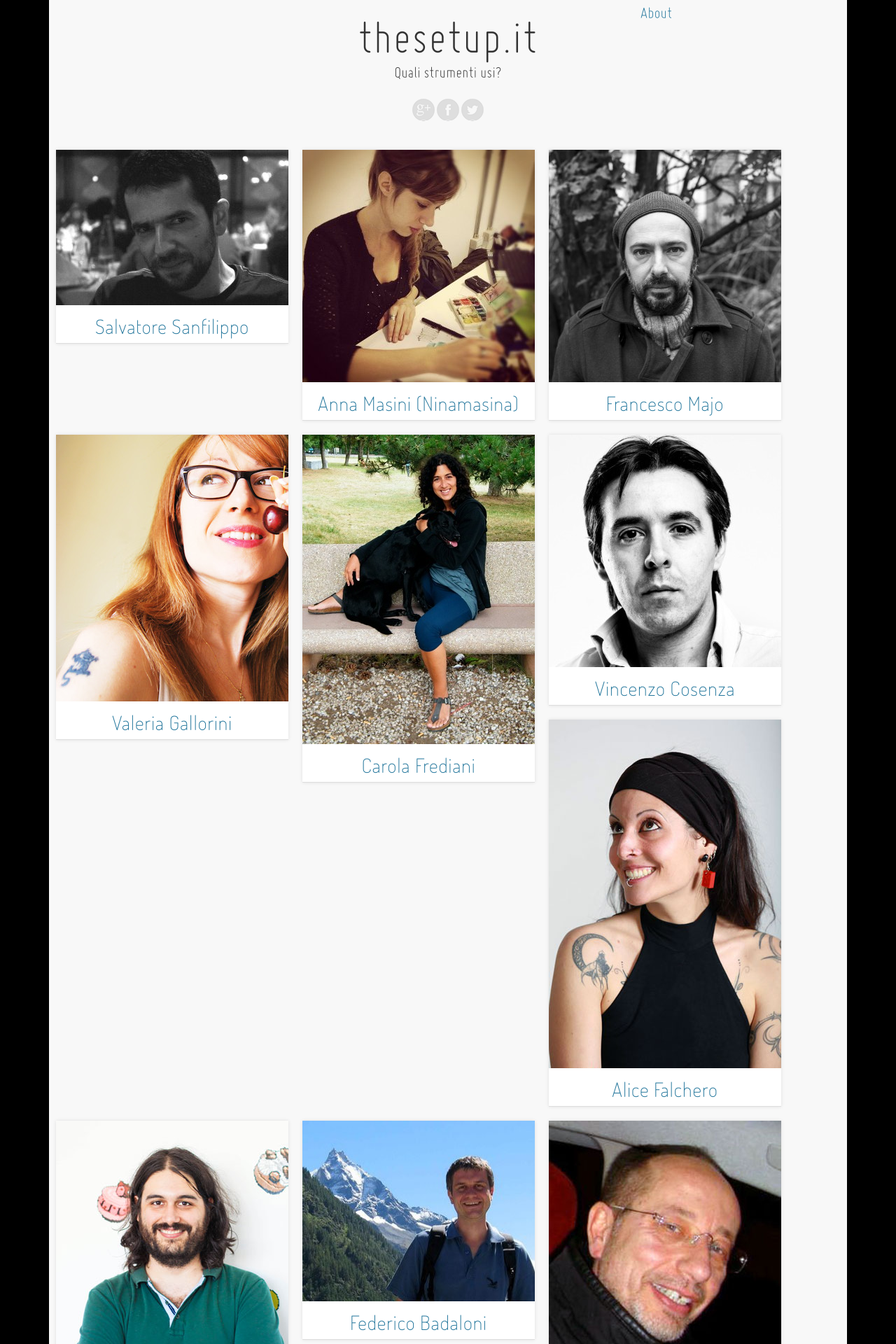
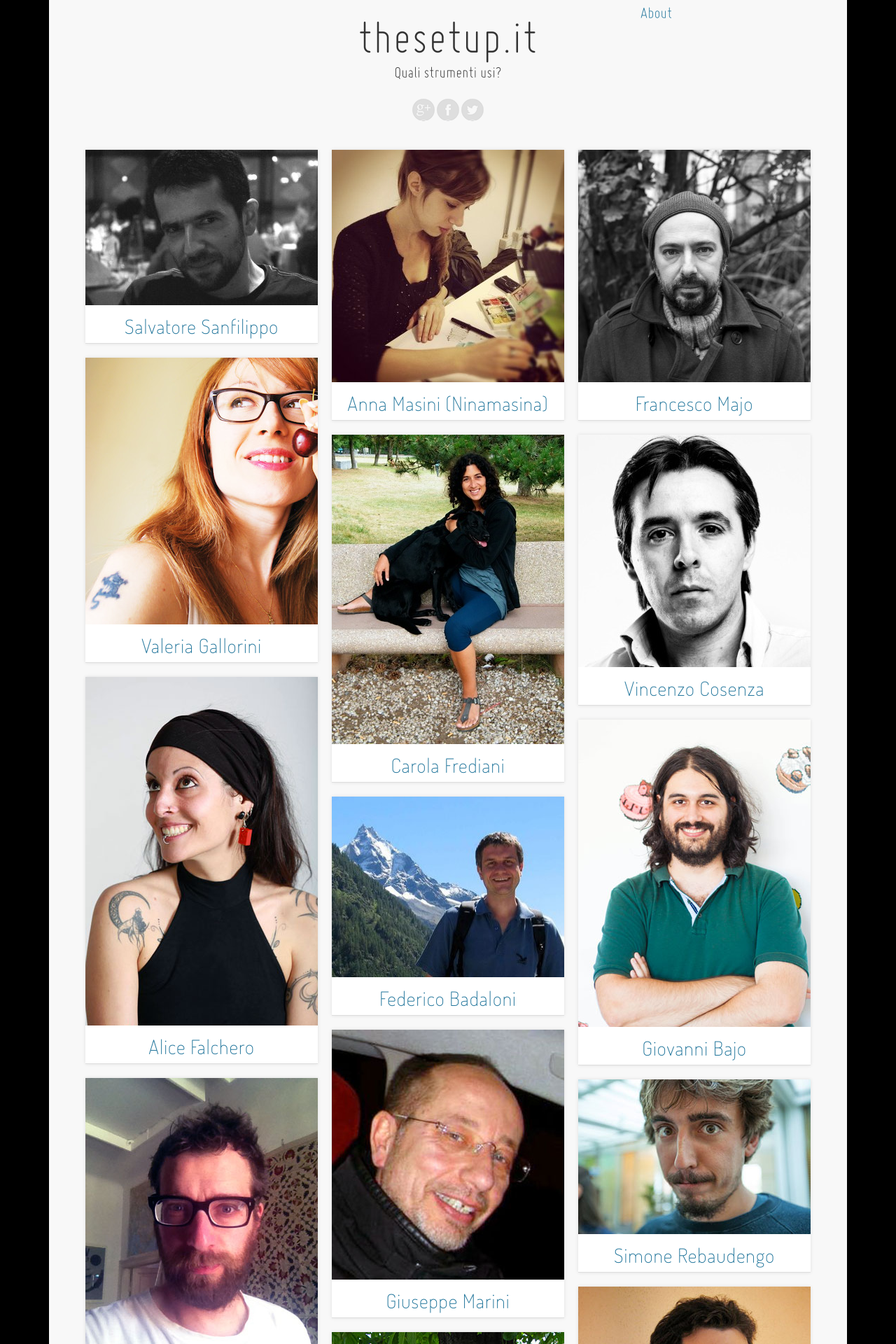
Before and after one commit to thesetupit/thesetupit.github.io, a Jekyll site: the page built from index.html, in a window 1280 px wide. Shown: the top 1920 px of the page at 70% size. Built offline with Jekyll 4.4.1, drawn with Linux system fonts in a browser that asks for light colours; Markdown is read by kramdown in place of the engine named in the settings.

Commit message:
new default templatefix

```diff
--- a/_layouts/default.html
+++ b/_layouts/default.html
@@ -1,5 +1,5 @@
 {% include header.html %}
-<body class="{{ page.layout }}">{% if page.layout == 'home' %}
+<body class="{{ page.layout }}">{% if page.title == 'thesetup.it' %}
 {% include masonry-init.html %}{% endif %}
 {% include fb-init.html %}
 <div id="wrapper">
```
